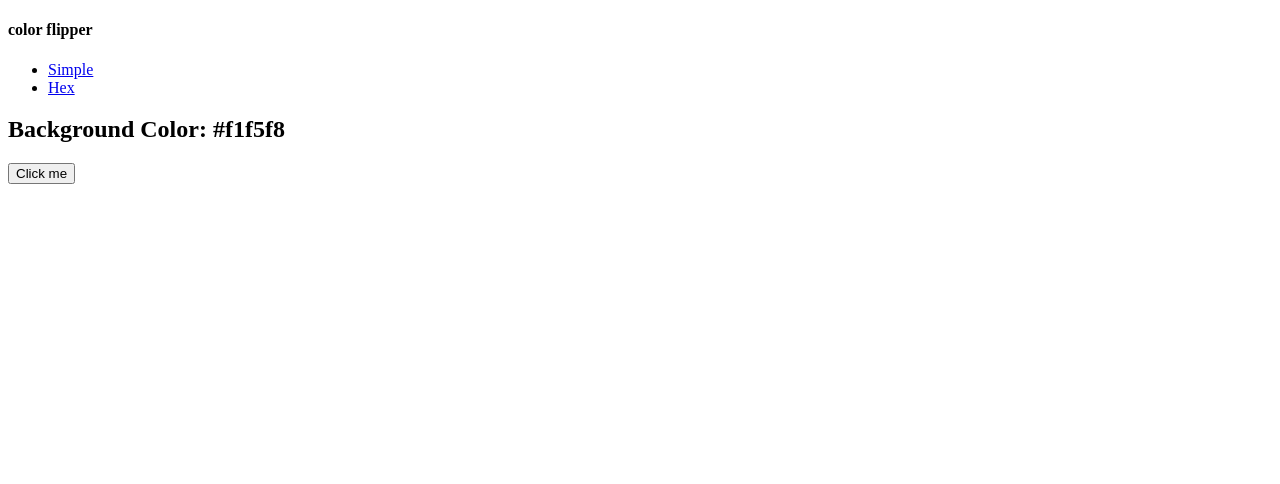
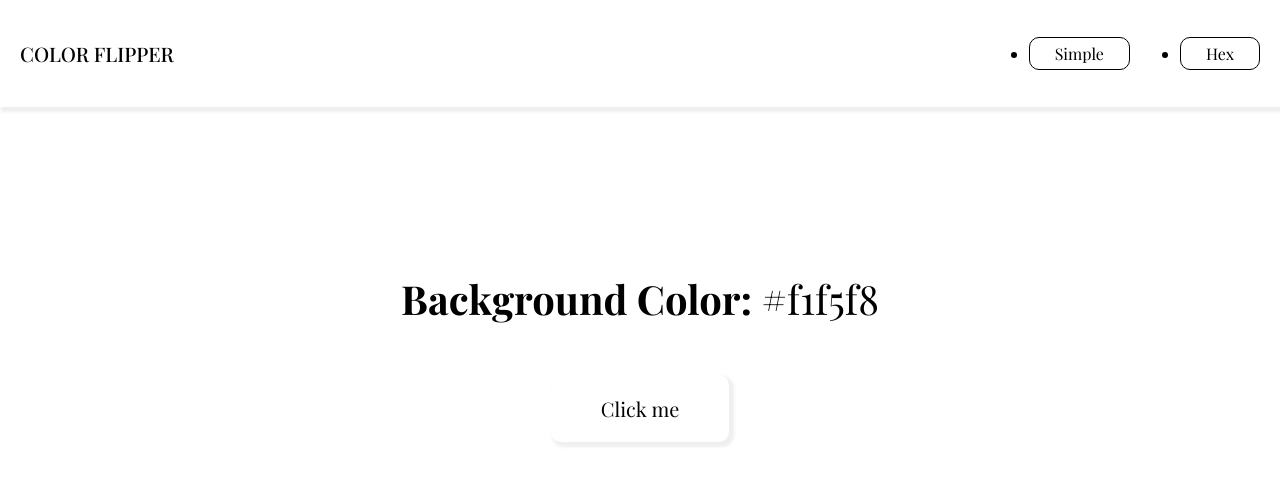
Before and after one commit to natanhich/colors-change-js, a plain HTML site: page index.html in a window 1280 px wide. Drawn offline with nearby package versions, Linux system fonts and the light colour scheme; a web font is replaced by a local one.

Commit message:
style-end

```diff
--- a/index.html
+++ b/index.html
@@ -5,6 +5,9 @@
     <meta name="viewport" content="width=device-width, initial-scale=1.0">
     <title>Color Changer</title>
     <link rel="stylesheet" href="style.css">
+    <link rel="preconnect" href="https://fonts.googleapis.com">
+    <link rel="preconnect" href="https://fonts.gstatic.com" crossorigin>
+    <link href="https://fonts.googleapis.com/css2?family=Playfair+Display:ital,wght@0,400..900;1,400..900&display=swap" rel="stylesheet">
 </head>
 <body>
 
@@ -21,6 +24,7 @@
             </ul>
         </div>
     </nav>
+
     <main>
         <div class="container">
             <h2>Background Color: <span class="color">#f1f5f8</span></h2>
--- a/style.css
+++ b/style.css
@@ -0,0 +1,68 @@
+
+
+
+
+* {
+  font-family: "Playfair Display", serif;
+  font-optical-sizing: auto;
+  font-weight: 400;
+  font-style: normal;
+
+  box-sizing: border-box;
+  margin: 0;
+  padding: 0;
+}
+
+.nav-center{
+    display: flex;
+    justify-content: space-between;
+    padding: 40px 20px;
+    max-width: 100%;
+    box-shadow: 3px 3px 3px 2px rgba(160, 160, 160, 0.164);
+    background-color: rgba(255, 255, 255, 0.555);
+}
+
+.nav-center h4{
+    font-size: 20px;
+    text-transform: uppercase;
+    font-weight: 500;
+}
+
+.nav-links{
+    display: flex;
+    align-items: center;
+    gap: 50px;
+}
+
+.nav-links a{
+    text-decoration: none;
+    padding: 5px 25px;
+    border-radius: 10px;
+    border: 1px solid black;
+    color: black;
+}
+
+
+.container{
+    display: flex;
+    align-items: center;
+    justify-content: center;
+    flex-direction: column;
+
+    height: 500px;
+    gap: 50px;
+}
+
+.container h2{
+    font-size: 40px;
+    font-weight: bold;
+}
+
+.btn-hero{
+    padding: 20px 50px;
+    border: none;
+    border-radius: 10px;
+    background-color: white;
+    box-shadow: 3px 3px 3px 2px rgba(160, 160, 160, 0.164);
+    font-size: 20px;
+}
```
Also changed, not shown: hex.html (+3 -0 lines).
